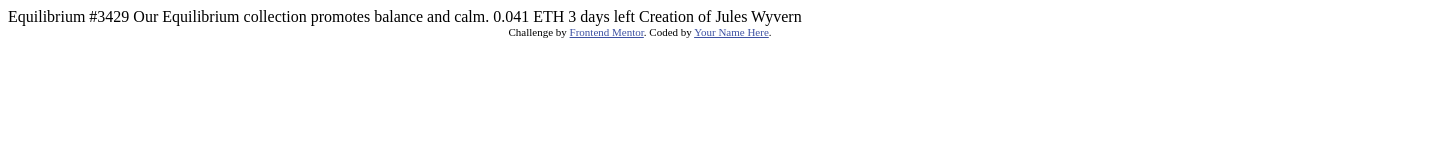
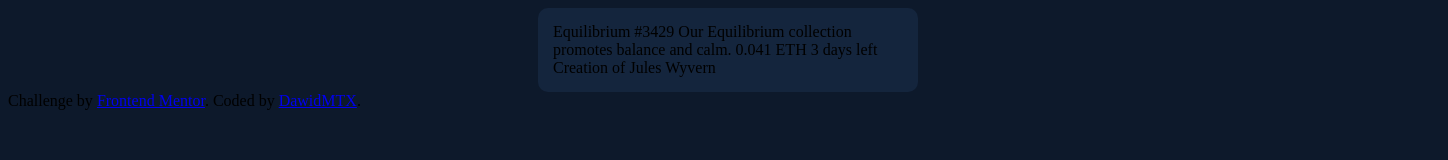
Before and after one commit to DawidMTX/nft-preview, a plain HTML site: page index.html in a window 1280 px wide. Shown: the whole page, 1448 px wide, since content can reach past the window. Drawn offline with Linux system fonts and the light colour scheme.

Commit message:
add style.css, create background and container

```diff
--- a/index.html
+++ b/index.html
@@ -4,30 +4,25 @@
   <meta charset="UTF-8">
   <meta name="viewport" content="width=device-width, initial-scale=1.0"> <!-- displays site properly based on user's device -->
 
-  <link rel="icon" type="image/png" sizes="32x32" href="./images/favicon-32x32.png">
-
   <title>Frontend Mentor | NFT preview card component</title>
 
-  <!-- Feel free to remove these styles or customise in your own stylesheet 👍 -->
-  <style>
-    .attribution { font-size: 11px; text-align: center; }
-    .attribution a { color: hsl(228, 45%, 44%); }
-  </style>
+  <link rel="stylesheet" type="text/css" href="style.css">
 </head>
 <body>
 
-  Equilibrium #3429
+  <div id="container">
+    Equilibrium #3429
 
-  Our Equilibrium collection promotes balance and calm.
+    Our Equilibrium collection promotes balance and calm.
 
-  0.041 ETH
-  3 days left
+    0.041 ETH
+    3 days left
 
-  Creation of Jules Wyvern
-
+    Creation of Jules Wyvern
+  </div>
   <div class="attribution">
     Challenge by <a href="https://www.frontendmentor.io?ref=challenge" target="_blank">Frontend Mentor</a>.
-    Coded by <a href="#">Your Name Here</a>.
+    Coded by <a href="#">DawidMTX</a>.
   </div>
 </body>
 </html>
--- /dev/null
+++ b/style.css
@@ -0,0 +1,15 @@
+body{
+    background-color: hsl(217, 54%, 11%);
+    width: 1440px;
+}
+
+#container{
+    display: flex;
+    margin: auto;
+    position:relative;
+    background-color:  hsl(216, 50%, 16%);
+    width: 350px;
+    padding: 15px;
+    border-radius: 10px;
+
+}
```
